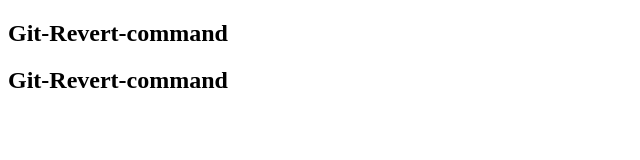
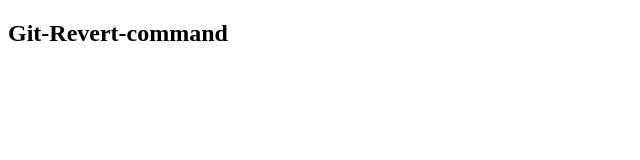
Before and after one commit to MayurG74Code/git-revert-command, a plain HTML site: page index.html in a window 1280 px wide. Shown: the whole page, without its empty margins (0-640 px from the left). Drawn offline with Linux system fonts and the light colour scheme.

Commit message:
Revert "Second"
This reverts commit 309fedc8afcde58a8643a21080d0203faa0134f1.

```diff
--- a/index.html
+++ b/index.html
@@ -7,6 +7,5 @@
 </head>
 <body>
     <h2>Git-Revert-command</h2>
-    <h2>Git-Revert-command</h2>
 </body>
 </html>
```
